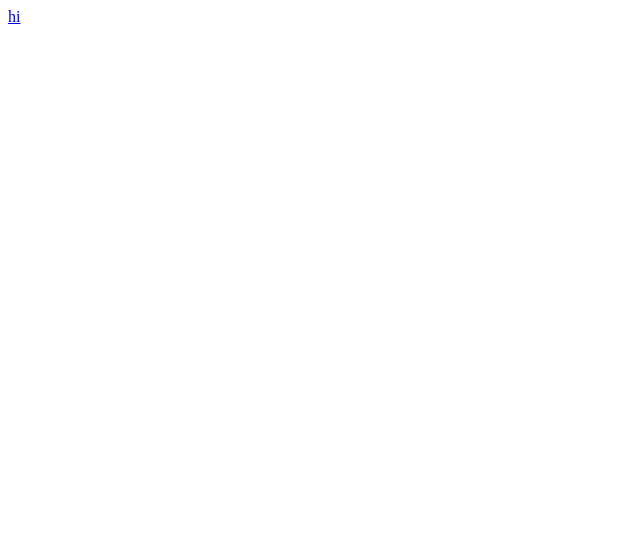
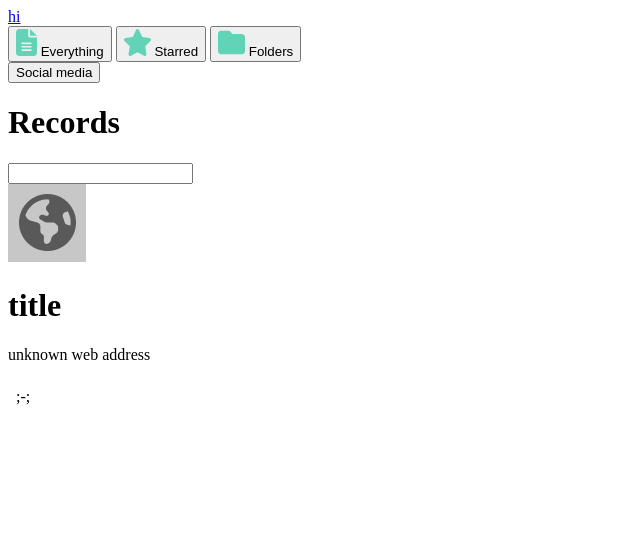
Before and after one commit to Rap1zer/Password-Manager, a website: page renderer/main-page.html in a window 1280 px wide. Shown: the whole page, without its empty margins (0-640 px from the left). Drawn offline with Linux system fonts and the light colour scheme.

Commit message:
added icons

```diff
--- a/renderer/main-page.html
+++ b/renderer/main-page.html
@@ -8,9 +8,42 @@
       http-equiv="Content-Security-Policy"
       content="default-src 'self'; script-src 'self'"
     />
+    <link rel="stylesheet" href="main-page.css" />
+    <link rel="stylesheet" href="fonts.css" />
     <title>Password Manager</title>
   </head>
   <body>
     <a href="signup.html">hi</a>
+    <div class="side-menu">
+      <button class="side-menu-btn everything-btn">
+        <img src="../images/records-icon.svg" />
+        Everything
+      </button>
+      <button class="side-menu-btn starred-btn">
+        <img src="../images/starred-icon.svg" />
+        Starred
+      </button>
+      <button class="side-menu-btn folder-menu-btn">
+        <img src="../images/folder-solid.png" />
+        Folders
+      </button>
+      <div class="folders-section">
+        <button class="folder-btn">Social media</button>
+      </div>
+    </div>
+    <div class="side-content">
+      <h1>Records</h1>
+      <input type="text" />
+      <div class="record">
+        <img src="../images/uknown-logo.png" alt="" />
+        <h1>title</h1>
+        <p>unknown web address</p>
+      </div>
+    </div>
+    <iframe
+      src="password-details.html"
+      frameborder="0"
+      class="main-content"
+    ></iframe>
   </body>
 </html>
--- /dev/null
+++ b/renderer/password-details.html
@@ -0,0 +1,16 @@
+<!DOCTYPE html>
+<html lang="en">
+  <head>
+    <meta charset="UTF-8" />
+    <meta http-equiv="X-UA-Compatible" content="IE=edge" />
+    <meta name="viewport" content="width=device-width, initial-scale=1.0" />
+    <meta
+      http-equiv="Content-Security-Policy"
+      content="default-src 'self'; script-src 'self'"
+    />
+    <title>Document</title>
+  </head>
+  <body>
+    ;-;
+  </body>
+</html>
```
Also changed, not shown: images/folder-solid.png (added), images/records-icon.svg (added), images/starred-icon.svg (added), images/uknown-logo.png (added), renderer/main-page.css (added).
